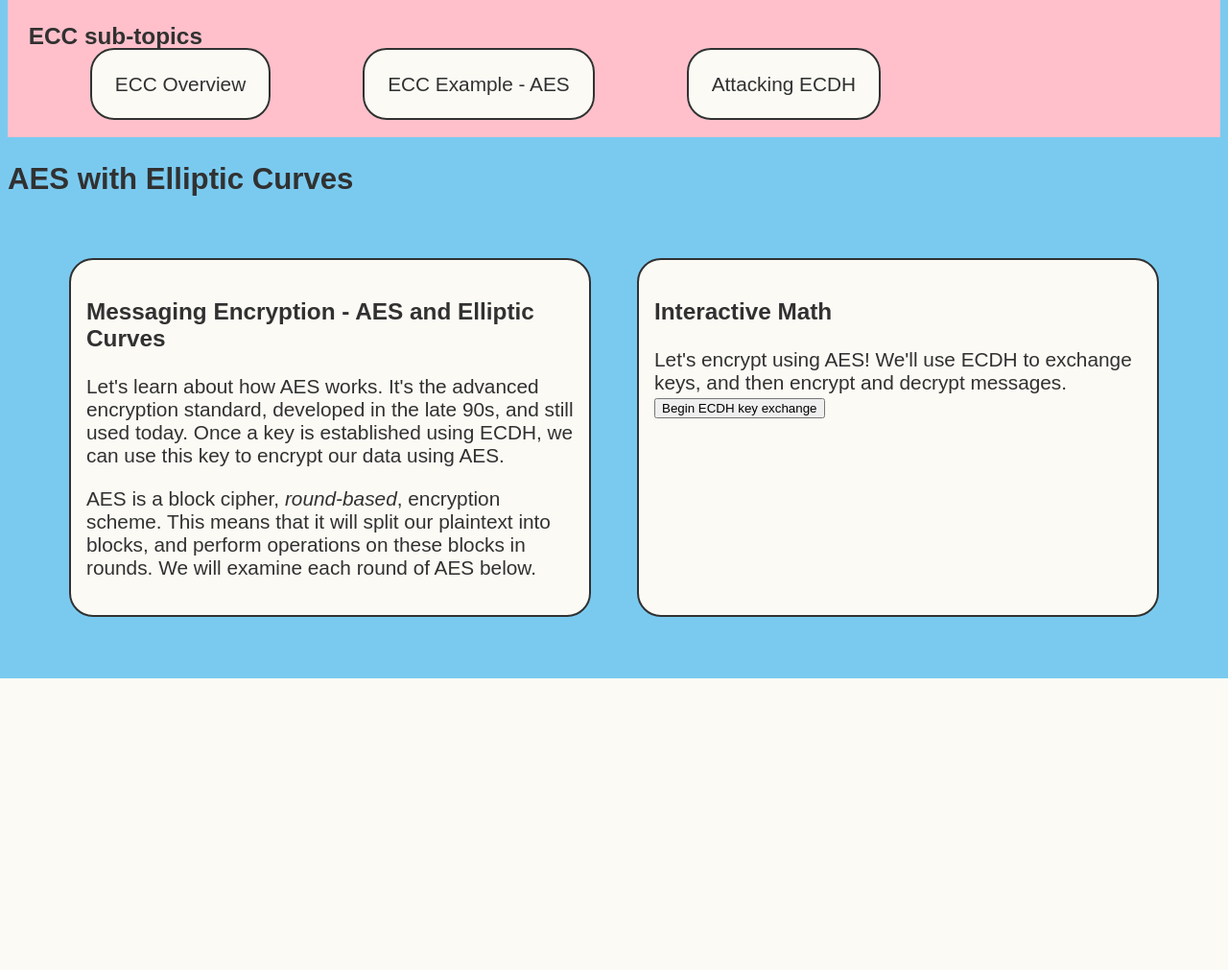
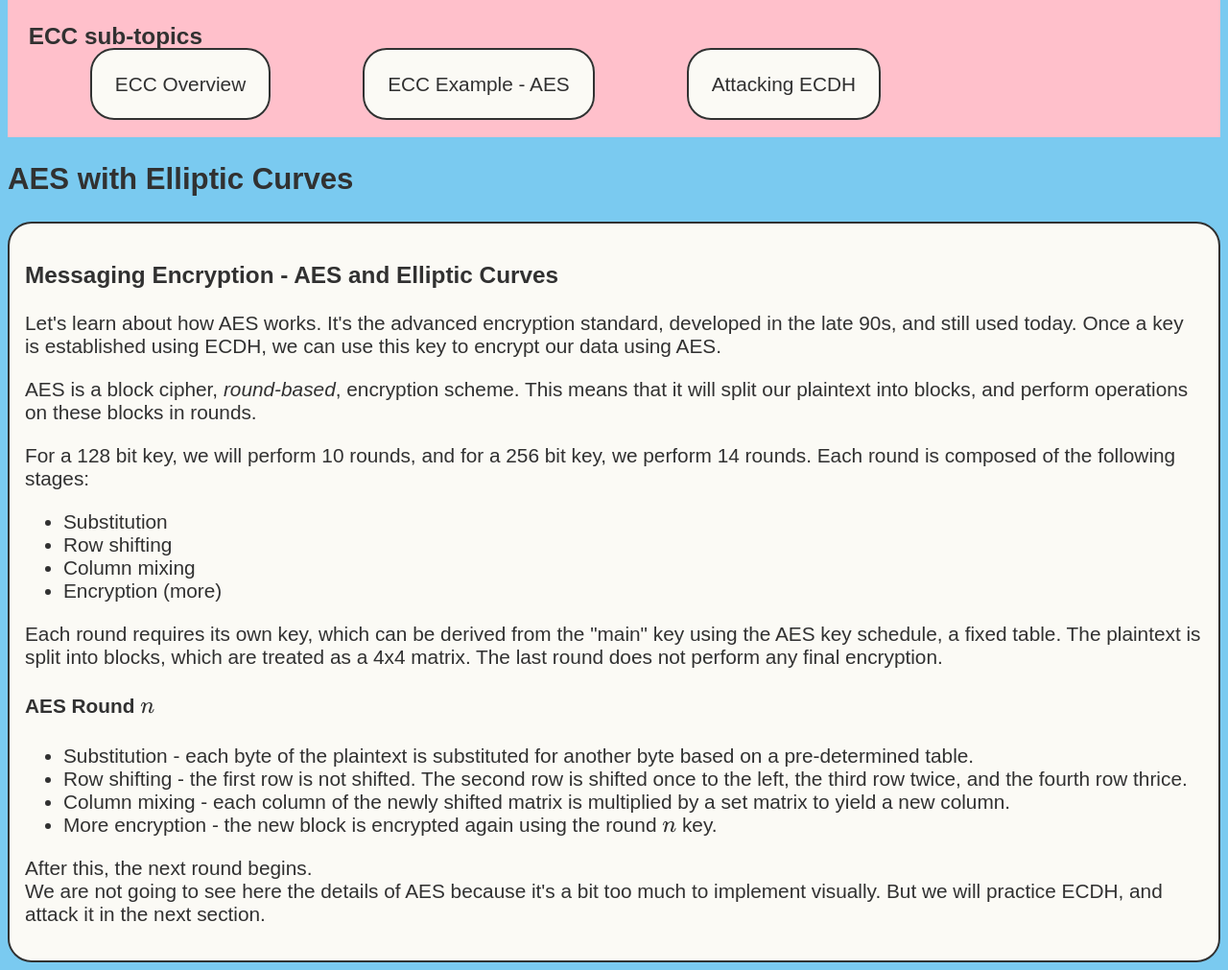
Before and after one commit to benjamnsmith/5248-final-project, a Flask app: page /ecc/diffie-hellman in a window 1280 px wide. Shown: the part 281-1292 px from the top of the page at 96% size. Before the commit the page ends 988 px from the top, so only its background shows below. Run offline with Flask 3, Linux system fonts and the light colour scheme; some web fonts are replaced.

Commit message:
final commit

```diff
--- /dev/null
+++ b/mathproject/app.py
@@ -0,0 +1,18 @@
+from flask import Flask
+from waitress import serve
+
+def create_app():
+
+    app = Flask(__name__)
+
+    import ecc, pages, rsa
+    app.register_blueprint(ecc.bp)
+    app.register_blueprint(pages.bp)
+    app.register_blueprint(rsa.bp)
+
+
+    return app
+
+app = create_app()
+
+serve(app, port=5000)
--- a/mathproject/ecc.py
+++ b/mathproject/ecc.py
@@ -1,7 +1,7 @@
 from flask import Blueprint, render_template, request
 
 from tinyec import registry
-import secrets, json
+import secrets, json, math, subprocess, shlex
 
 bp = Blueprint('ecc', __name__, url_prefix="/ecc")
 
@@ -51,5 +51,67 @@ def ecdhKeys():
     return dat
 
 @bp.route('/pollard', methods=['POST'])
-def pollard():
-    pass
+def pollard_api():
+
+    n = int(request.form['n'])
+    try:
+        g = pollard(n)
+        info = {}
+        global runs
+        info['runs'] = runs
+        info['got'] = g
+        info['b'] = triedB
+        return json.dumps(info)
+    except:
+        return -1
+
+
+
+
+nextB = 5
+triedB = []
+runs = 0
+
+
+def primes(n):
+    sieve = [True] * (n + 1)
+    primes = []
+    for i in range(2, n + 1):
+        if sieve[i]:
+            primes.append(i)
+            for j in range(i, n + 1, i):
+                sieve[j] = False
+    return primes
+
+
+def pollard(n):
+    global runs
+    global triedB
+    global nextB
+
+    runs += 1
+    B = nextB
+    triedB.append(B)
+    prime_list = primes(B)
+    M = 1
+    for q in prime_list:
+        exponent = math.floor(math.log(B, q))
+        M *= (q ** exponent)
+    a = 2
+
+    try:
+        g = int(subprocess.run(shlex.split("wolframscript -c 'GCD[{}^{} - 1, {}]'".format(a, M, n)), capture_output=True, text=True).stdout)
+
+    except:
+        raise Exception('not enough memory')
+    if 1 < g < n:
+        return g
+    elif g == 1:
+        nextB = B+2
+    elif g == n:
+        nextB = B-1
+
+    if nextB < 0 or nextB > n or nextB in triedB:
+        return -1
+    else:
+        return pollard(n)
--- a/mathproject/rsa.py
+++ b/mathproject/rsa.py
@@ -7,7 +7,7 @@ import json
 bp = Blueprint('rsa', __name__, url_prefix="/rsa")
 
 dbg = False
-keysize = 256
+keysize = 512
 hash = ""
 
 
@@ -33,13 +33,13 @@ def keygen():
     if not dbg:
         hash = md5(str(datetime.now()).encode()).hexdigest()
         print("Generating private key {}".format(hash))
-        subprocess.call(shlex.split("openssl genrsa -out mathproject/generated-keys/private-key-{}.pem {}".format(hash, keysize)))
+        subprocess.call(shlex.split("openssl genrsa -out generated-keys/private-key-{}.pem {}".format(hash, keysize)))
         print("Generating public key {}".format(hash))
-        subprocess.call(shlex.split("openssl rsa -in mathproject/generated-keys/private-key-{}.pem  -pubout -out mathproject/generated-keys/public-key-{}.pem".format(hash, hash)))
-        dat = subprocess.run(shlex.split("openssl rsa -in mathproject/generated-keys/private-key-{}.pem -noout -text".format(hash)), capture_output=True, text=True).stdout
+        subprocess.call(shlex.split("openssl rsa -in generated-keys/private-key-{}.pem  -pubout -out generated-keys/public-key-{}.pem".format(hash, hash)))
+        dat = subprocess.run(shlex.split("openssl rsa -in generated-keys/private-key-{}.pem -noout -text".format(hash)), capture_output=True, text=True).stdout
     else:
         hash = "1e12369365ae3c9992b808d1defd80b3"
-        dat = subprocess.run(shlex.split("openssl rsa -in mathproject/generated-keys/private-key-{}.pem -noout -text".format(hash)), capture_output=True, text=True).stdout
+        dat = subprocess.run(shlex.split("openssl rsa -in generated-keys/private-key-{}.pem -noout -text".format(hash)), capture_output=True, text=True).stdout
 
     return json.dumps(fix(dat.split()), separators=(',', ':'))
 
@@ -47,7 +47,7 @@ def keygen():
 def rsaEncrypt():
     global hash
 
-    dat = subprocess.run(shlex.split("openssl rsautl -encrypt -inkey mathproject/generate-keys/public-key-{}.pem -pubin -in packet.txt -out packet-{}-enc.txt".format(hash, hash)), capture_output=True, text=True).stdout
+    dat = subprocess.run(shlex.split("openssl rsautl -encrypt -inkey generated-keys/public-key-{}.pem -pubin -in packet.txt -out encrypted-{}.txt".format(hash, hash)), capture_output=True, text=True).stdout
     return dat
 
 
--- a/mathproject/static/rsa-attack.js
+++ b/mathproject/static/rsa-attack.js
@@ -57,8 +57,6 @@ function runAnimation(alg) {
     count_c.style.backgroundColor = "green";
     count_c.innerText = `${chosen_alg}`;
 
-    note.innerText = "Now factoring dadd0dd8735070877c512708828b9887078f465911554333b2f7286d445e3145...";
-
     setTimeout(update, 500);
 }
 
--- a/mathproject/static/ssl.js
+++ b/mathproject/static/ssl.js
@@ -33,7 +33,7 @@ const assoc = {
 if(step3button) {
     step3button.addEventListener("click", (e) => {
         e.preventDefault();
-        getEncryption(displayCipherText);
+        displayCipherText();
     })
 }
 
@@ -65,7 +65,6 @@ function generateTable(table, data) {
 
 function displayCipherText(c){
     step3.style.display = "list-item";
-    ciphertext_res.innerHTML += `${c}`
 }
 
 function displayData(data) {
--- a/mathproject/static/styles.css
+++ b/mathproject/static/styles.css
@@ -32,6 +32,7 @@ nav {
 
 a {
     text-decoration: none;
+    color: #ff63ca;
 }
 
 a:hover {
@@ -105,7 +106,7 @@ th, td {
 .animation {
     display: grid;
     border: 2px solid black;
-    grid-template-rows: 1fr 2fr 1fr;
+    grid-template-rows: 1fr 2fr;
     grid-template-columns: 1fr 1fr;
     height: auto;
     width: auto;
@@ -152,15 +153,6 @@ img {
     text-align: center;
 }
 
-.spanner{
-    grid-column: 1 / 3;
-}
-
-#running_note {
-    font-size: 1rem;
-    grid-row: 3;
-    grid-column: 1 / 3;
-}
 
 .box {
     border-radius: 25px;
@@ -168,3 +160,10 @@ img {
     background-color: var(--box-background);
     padding: 1rem;
 }
+
+#pollard_fun {
+    border: 2px solid black;
+    height: 20%;
+    border-radius: 5px;
+    padding: 1rem;
+}
--- a/mathproject/templates/ecc/ecc-dh.html
+++ b/mathproject/templates/ecc/ecc-dh.html
@@ -25,7 +25,6 @@ ECC EXAMPLE - SIGNAL
 
 {% block content %}
 <script src="{{ url_for('static', filename='ecc-dh.js') }}" defer></script>
-<div class="field">
     <div class="text box">
         <h3>Messaging Encryption - AES and Elliptic Curves</h3>
         <p>
@@ -34,17 +33,40 @@ ECC EXAMPLE - SIGNAL
         </p>
         <p>
             AES is a block cipher, <em>round-based</em>, encryption scheme. This means that it will split our plaintext into blocks, and perform
-            operations on these blocks in rounds. We will examine each round of AES below.
+            operations on these blocks in rounds.
         </p>
+        <p>
+            For a 128 bit key, we will perform 10 rounds, and for a 256 bit key, we perform 14 rounds.
+            Each round is composed of the following stages:
+            <ul>
+                <li>Substitution</li>
+                <li>Row shifting</li>
+                <li>Column mixing</li>
+                <li>Encryption (more)</li>
+            </ul>
+            Each round requires its own key, which can be derived from the "main" key using the AES key schedule, a fixed table. The plaintext is split
+            into blocks, which are treated as a 4x4 matrix. The last round does not perform any final encryption.
+        </p>
+        <h4>AES Round $n$</h4>
+        <p>
+            <ul>
+                <li>
+                    Substitution - each byte of the plaintext is substituted for another byte based on a pre-determined table.
+                </li>
+                <li>
+                    Row shifting - the first row is not shifted. The second row is shifted once to the left, the third row twice, and the fourth row thrice.
+                </li>
+                <li>
+                    Column mixing - each column of the newly shifted matrix is multiplied by a set matrix to yield a new column.
+                </li>
+                <li>
+                    More encryption - the new block is encrypted again using the round $n$ key.
+                </li>
 
-    </div>
-    <div class="interactive box">
-        <h3>Interactive Math</h3>
-        <p>
-            Let's encrypt using AES! We'll use ECDH to exchange keys, and then encrypt and decrypt messages. <br>
-            <button id="key-trigger">Begin ECDH key exchange</button><br>
-            <span id="key-area"></span>
+            </ul>
+            After this, the next round begins. <br>
+            We are not going to see here the details of AES because it's a bit too much to implement visually. But we will practice ECDH, and attack it in the next section.
         </p>
     </div>
-</div>
+
 {% endblock %}
```
Also changed, not shown: mathproject/packet.txt (added, +9 -0 lines), mathproject/static/ecc-attack.js (+22 -6 lines), mathproject/templates/ecc/ecc-attack.html (+14 -8 lines), mathproject/templates/ecc/ecc.html (+6 -1 lines), mathproject/templates/index.html (+3 -25 lines), mathproject/templates/reading.html (+6 -3 lines), mathproject/templates/rsa/ssl-example.html (+10 -13 lines).
